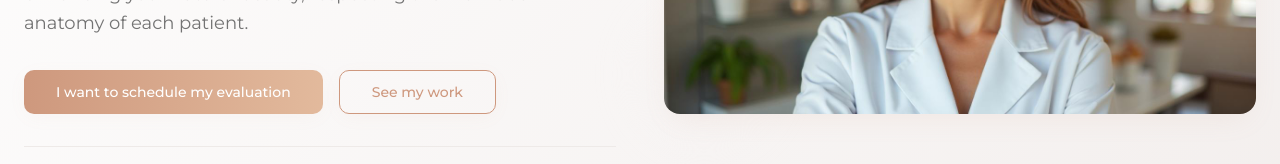
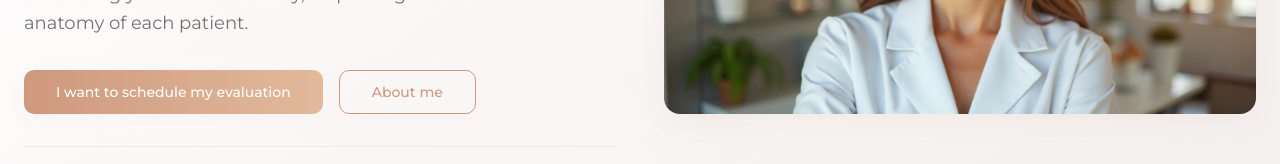
Before and after one commit to talitacad/anna-laira-glow, a React (Vite) app: page / in a window 1280 px wide. Shown: the part 493-657 px from the top of the page. Built offline with nearby package versions, Linux system fonts and the light colour scheme.

Commit message:
Update header navigation
Change "see my work" to "About me" in the header navigation.

```diff
--- a/src/contexts/LanguageContext.tsx
+++ b/src/contexts/LanguageContext.tsx
@@ -122,7 +122,7 @@ export const LanguageProvider: React.FC<{ children: React.ReactNode }> = ({ chil
       'hero.location': 'Miami, FL',
       'hero.description': 'Specialist in Orofacial Harmonization focused on enhancing your natural beauty, respecting the individual anatomy of each patient.',
       'hero.cta.primary': 'I want to schedule my evaluation',
-      'hero.cta.secondary': 'See my work',
+      'hero.cta.secondary': 'About me',
       'hero.stats.patients': 'Patients',
       'hero.stats.experience': 'Years of experience',
       'hero.stats.rating': 'Average rating',
```
